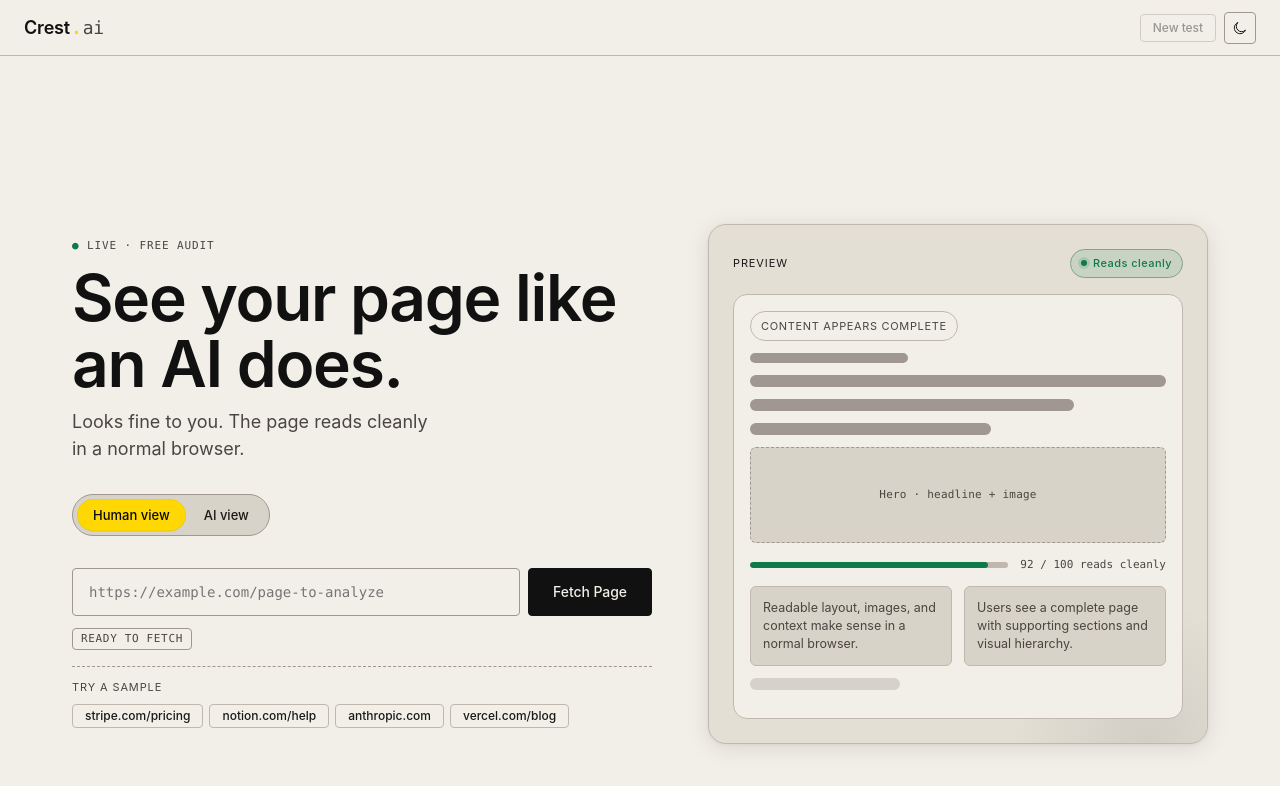
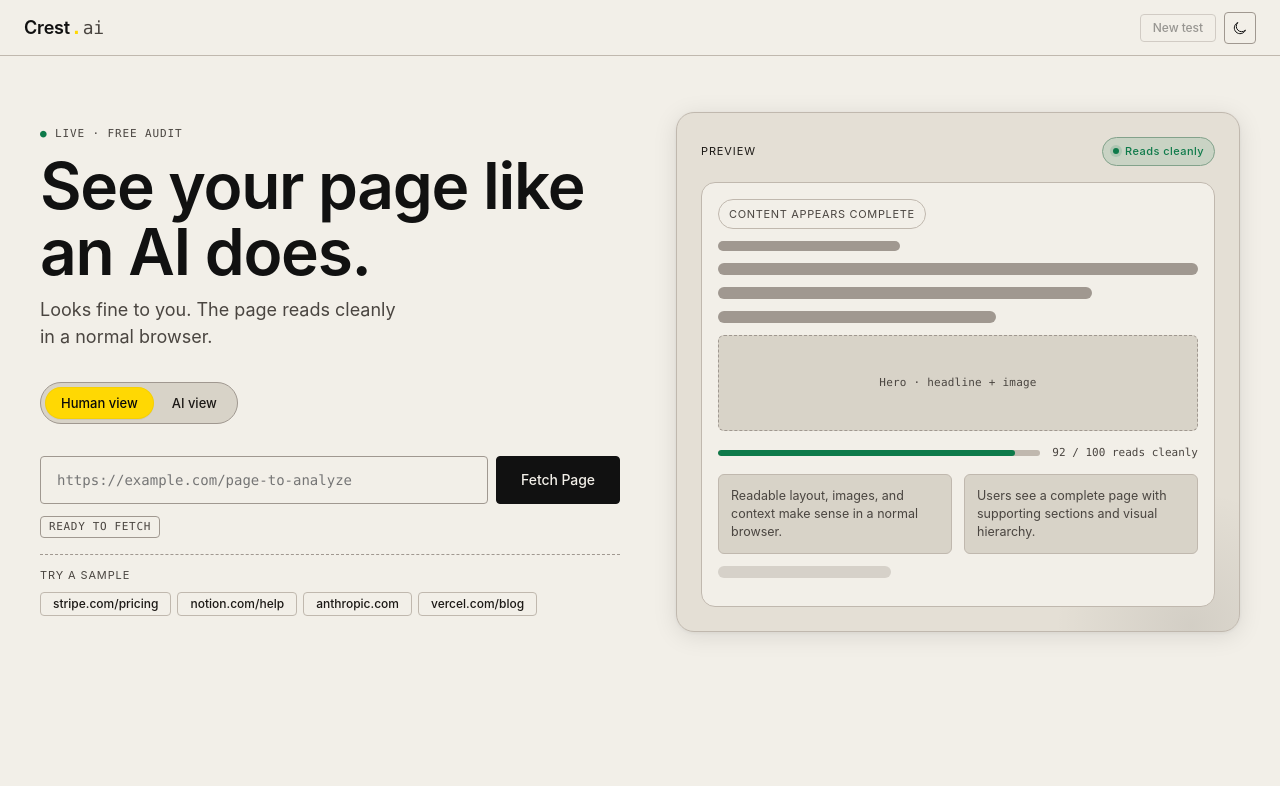
Before and after one commit to mithul2412/AEO_CrestAI, a React (Vite) app in the folder frontend/: page / in a window 1280 px wide. Shown: the top 786 px of the page. Built offline with nearby package versions, Linux system fonts and the light colour scheme; a web font is replaced by a local one.

Commit message:
fix: adjust homepage vertical positioning to flex-start with asymmetric padding

```diff
--- a/frontend/src/index.css
+++ b/frontend/src/index.css
@@ -371,8 +371,8 @@ a { color: inherit; text-decoration: none; }
 
 .focus {
   grid-area: main;
-  display: flex; align-items: center; justify-content: center;
-  padding: var(--s-7) var(--s-6);
+  display: flex; align-items: flex-start; justify-content: center;
+  padding: var(--s-7) var(--s-6) var(--s-8);
   min-height: calc(100vh - var(--topbar-h));
 }
 .focus__inner {
@@ -398,16 +398,12 @@ a { color: inherit; text-decoration: none; }
 
 /* ----- focus split layout (refined) ------------------------------------ */
 .focus__split {
-  grid-area: main;
   display: grid;
   grid-template-columns: minmax(320px, 580px) 1fr;
   gap: var(--s-7);
   align-items: center;
   width: 100%;
   max-width: var(--content-max);
-  margin: 0 auto;
-  padding: var(--s-7) var(--s-6);
-  min-height: calc(100vh - var(--topbar-h));
 }
 
 /* left column — three vertical groups with rhythmic spacing */
@@ -706,8 +702,6 @@ a { color: inherit; text-decoration: none; }
   .focus__split {
     grid-template-columns: 1fr;
     gap: var(--s-6);
-    padding: var(--s-6) var(--s-5);
-    align-items: start;
   }
   .focus__preview { min-height: 380px; }
   .focus__sub { min-height: 72px; }
```
